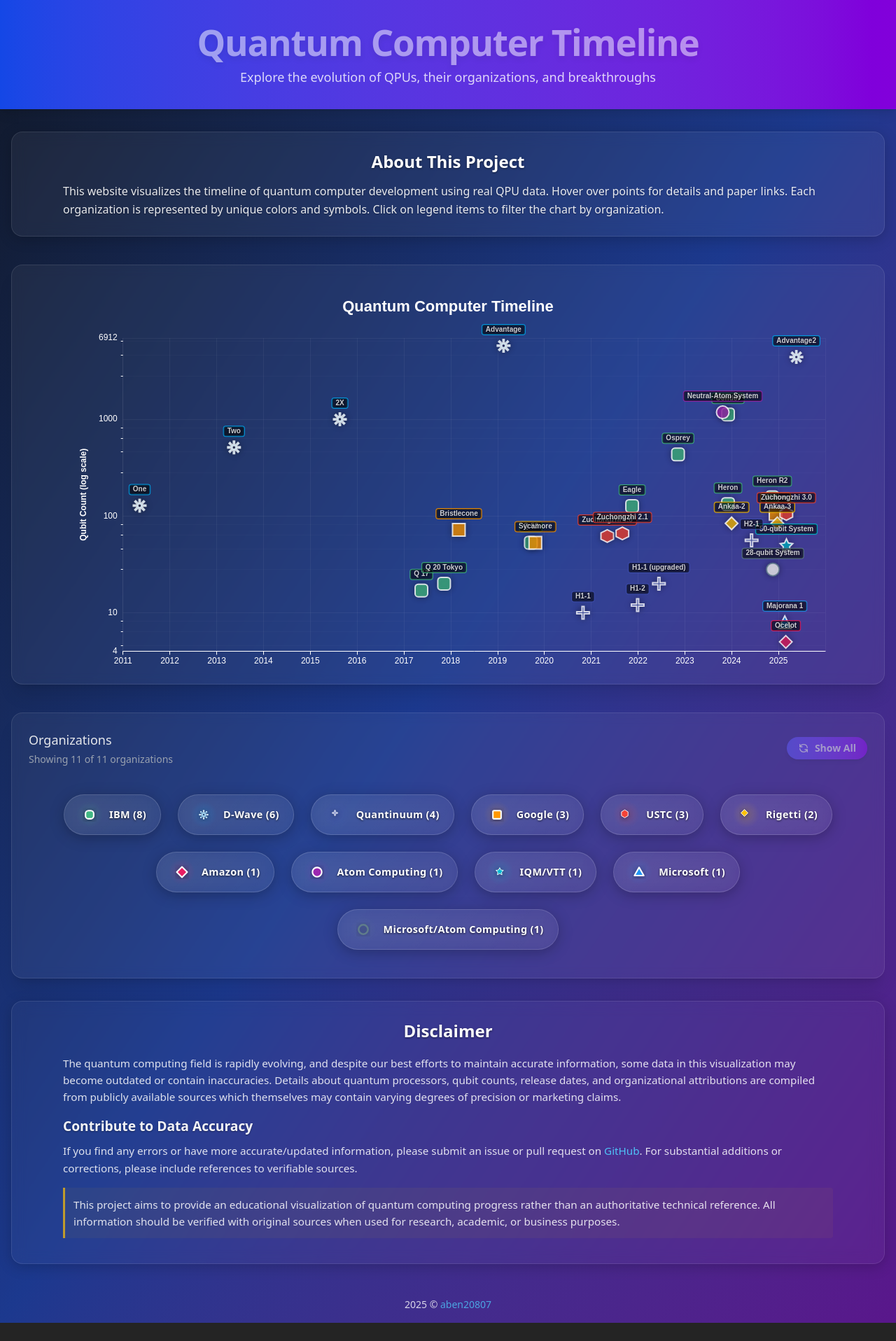
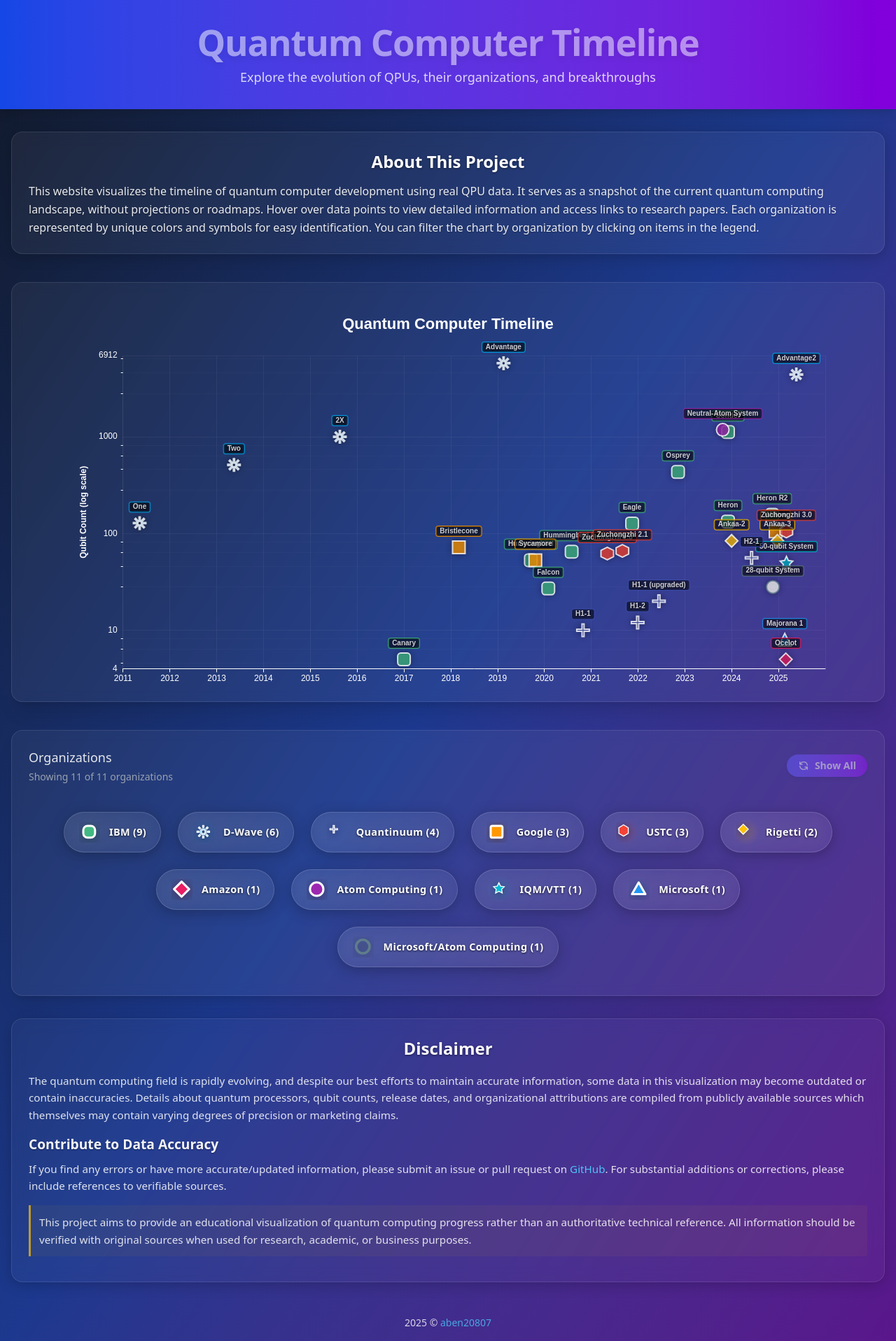
Before and after one commit to aben20807/quantum-computer-timeline, a Vue app: page / in a window 1280 px wide. Shown: the whole page at 70% size. Before the commit the page ends 1890 px from the top, so only its background shows below. Built offline with nearby package versions, Linux system fonts and the light colour scheme.

Commit message:
feat: Update QPU data in timeline, enhance About section description, and adjust max-width in Disclaimer and QPULegend components

```diff
--- a/src/components/AboutSection.vue
+++ b/src/components/AboutSection.vue
@@ -2,9 +2,11 @@
   <section class="about-section bg-white/5 rounded-2xl p-6 shadow-xl backdrop-blur-sm border border-white/10">
     <h2 class="about-title">About This Project</h2>
     <p class="about-text">
-      This website visualizes the timeline of quantum computer development using real QPU data.
-      Hover over points for details and paper links. Each organization is represented by unique colors and symbols.
-      Click on legend items to filter the chart by organization.
+    This website visualizes the timeline of quantum computer development using real QPU data.
+    It serves as a snapshot of the current quantum computing landscape, without projections or roadmaps.
+    Hover over data points to view detailed information and access links to research papers.
+    Each organization is represented by unique colors and symbols for easy identification.
+    You can filter the chart by organization by clicking on items in the legend.
     </p>
   </section>
 </template>
@@ -39,6 +41,6 @@
   color: rgba(255,255,255,0.9);
   text-shadow: 0 1px 2px rgba(0,0,0,0.3);
   margin: 0;
-  max-width: 1100px;
+  max-width: 1200px;
 }
 </style>
--- a/src/components/DisclaimerSection.vue
+++ b/src/components/DisclaimerSection.vue
@@ -61,7 +61,7 @@
 
 .disclaimer-content {
   width: 100%;
-  max-width: 1100px;
+  max-width: 1200px;
 }
 
 .disclaimer-text {
--- a/src/components/QPULegend.vue
+++ b/src/components/QPULegend.vue
@@ -32,7 +32,7 @@
 
       <!-- SVG Symbol Container -->
       <div style="position: relative; display: flex; align-items: center; justify-content: center; width: 2rem; height: 2rem;">
-        <svg width="20" height="20" viewBox="0 0 24 24" style="position: relative; z-index: 2;">
+        <svg width="30" height="30" viewBox="0 0 25 25" style="position: relative; z-index: 2;">
           <!-- Circle Symbol -->
           <circle v-if="organization.symbol === 'circle'"
                   cx="12" cy="12" r="8"
```
Also changed, not shown: public/data/qpu_timeline.csv.
